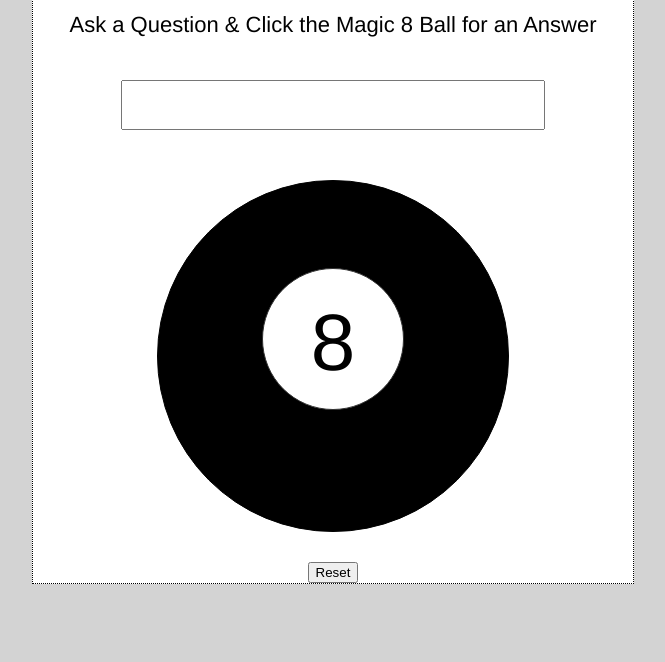
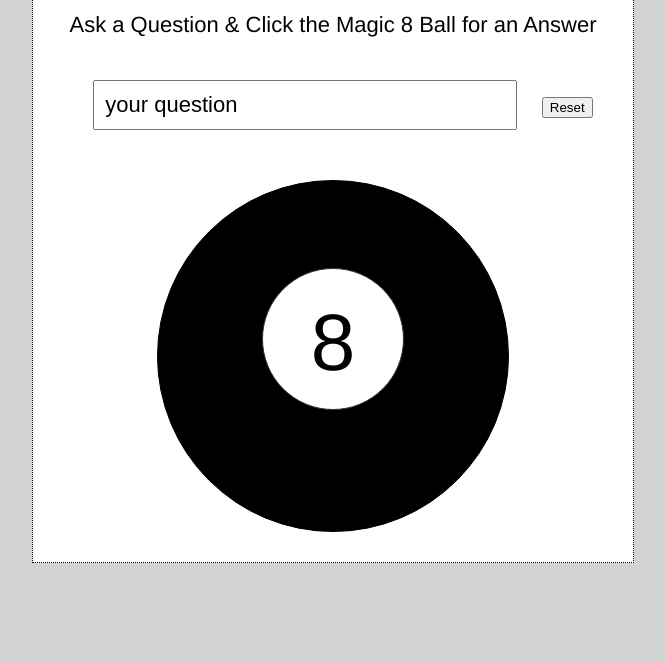
Before and after one commit to amgallo1213/magic-8-ball, a plain HTML site: page index.html in a window 1280 px wide. Shown: the part 138-800 px from the top of the page, without its empty margins (307-972 px from the left). Drawn offline with Linux system fonts and the light colour scheme.

Commit message:
updating form

```diff
--- a/index.html
+++ b/index.html
@@ -12,14 +12,15 @@
         <form>
             <h1>Magic 8 Ball</h1>
             <p id="info">Ask a Question & Click the Magic 8 Ball for an Answer</p>
-            <input type="text" id="question" />
+            <input type="text" id="question"  value="your question"/>
+            <input type="reset" value="Reset" />
             <div id="eight-ball" class="eight-ball">
                 <div class="answer">
                     <p id="eight">8</p>
                     <p id="answer"></p>
                 </div>
             </div>
-                <input type="reset" value="Reset" />
+
         </form>
     </div>
     <!-- <script src="script.js"></script> -->
```
